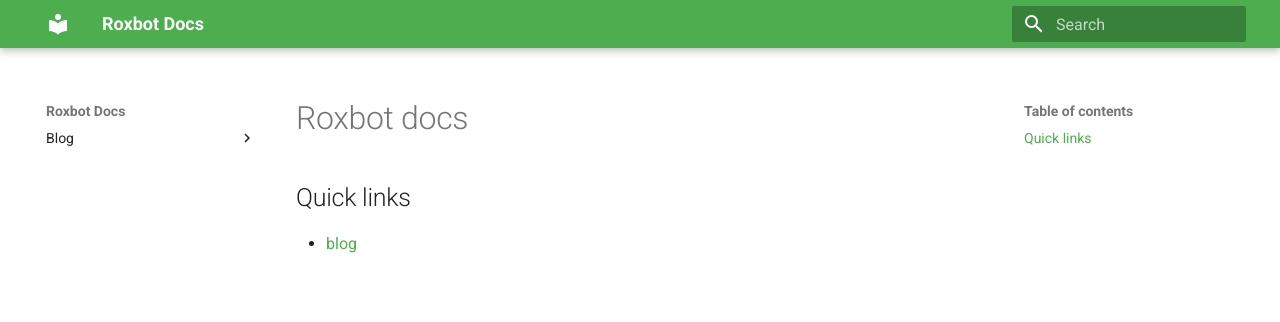
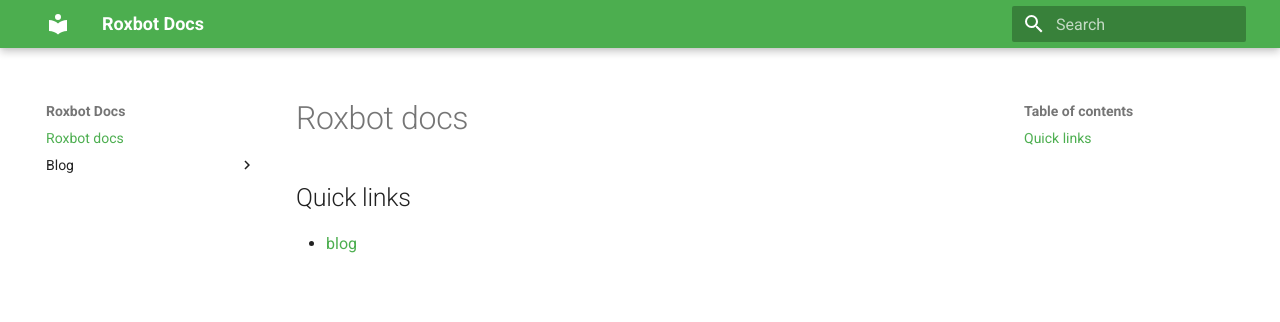
Before and after one commit to rox-automation/roxbot, an MkDocs documentation site: the page built from docs/index.md, in a window 1280 px wide. Shown: the top 322 px of the page. Built offline with MkDocs 1.6.1 and Material for MkDocs 9.7.7, drawn with Linux system fonts in a browser that asks for light colours.

Commit message:
remove nav

```diff
--- a/docs/index.md
+++ b/docs/index.md
@@ -2,4 +2,4 @@
 
 ## Quick links
 
-* [blog](/blog)
+* [blog](blog)
--- a/mkdocs.yml
+++ b/mkdocs.yml
@@ -16,7 +16,3 @@ markdown_extensions:
         - name: mermaid
           class: mermaid
           format: !!python/name:pymdownx.superfences.fence_code_format
-
-nav:
-  - Blog:
-      - blog/index.md
```
Also changed, not shown: 1 other file.
